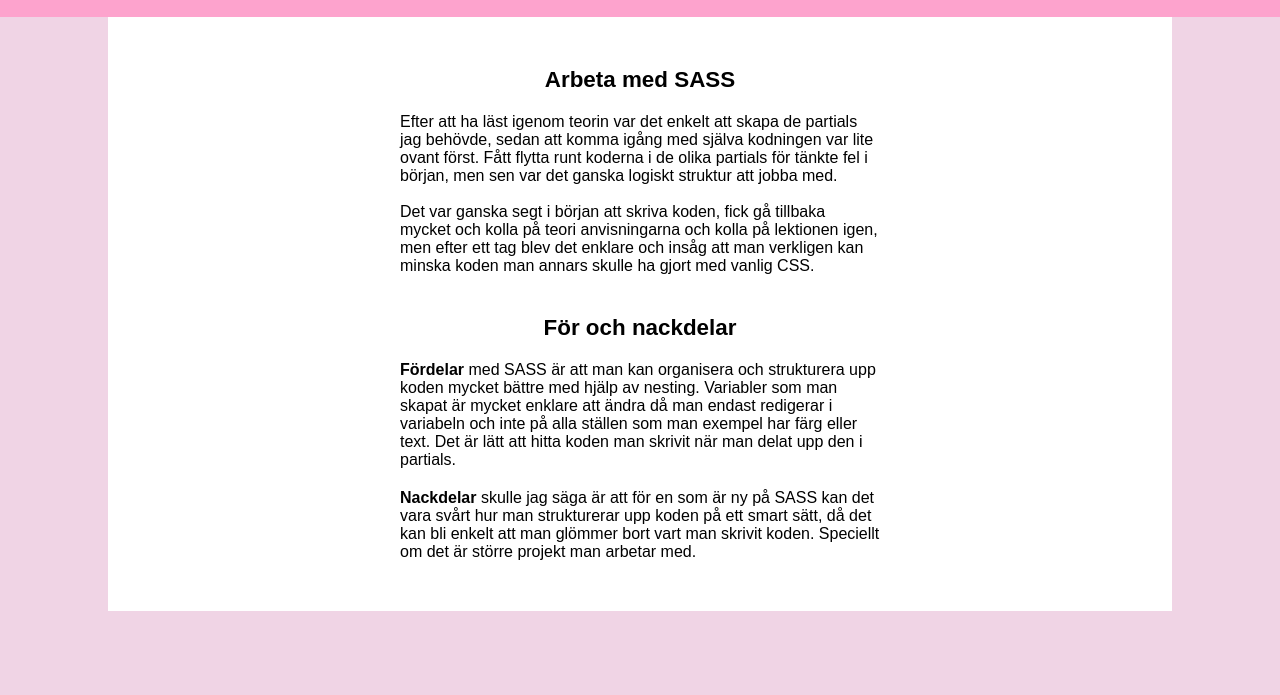
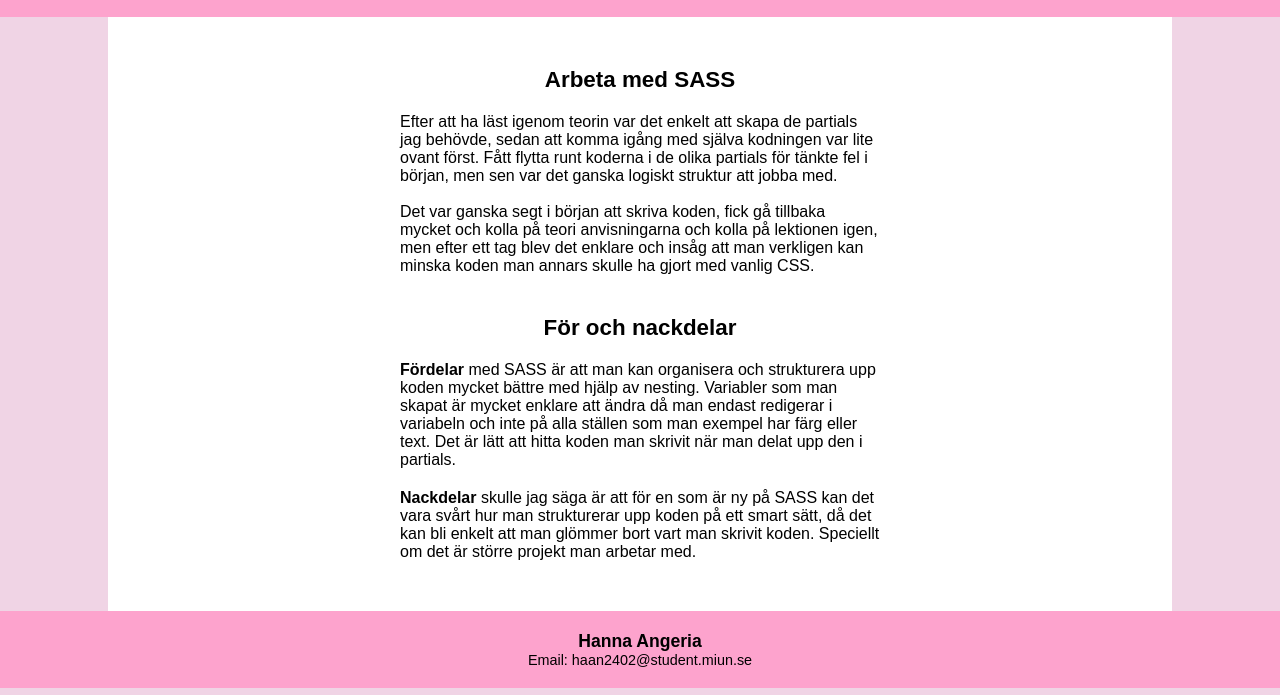
Before and after one commit to haan2402/moment3-frontend, a website built with Parcel: page src/sass.html in a window 1280 px wide. Shown: the part 105-800 px from the top of the page. Built offline with nearby package versions, Linux system fonts and the light colour scheme.

Commit message:
lagt till footer på sass sidan

```diff
--- a/src/sass.html
+++ b/src/sass.html
@@ -56,5 +56,9 @@
             </p>
         </article>
     </main>
+    <footer>
+        <h3>Hanna Angeria</h3>
+        <p>Email: haan2402@student.miun.se</p>
+    </footer>
 </body>
 </html>
```
